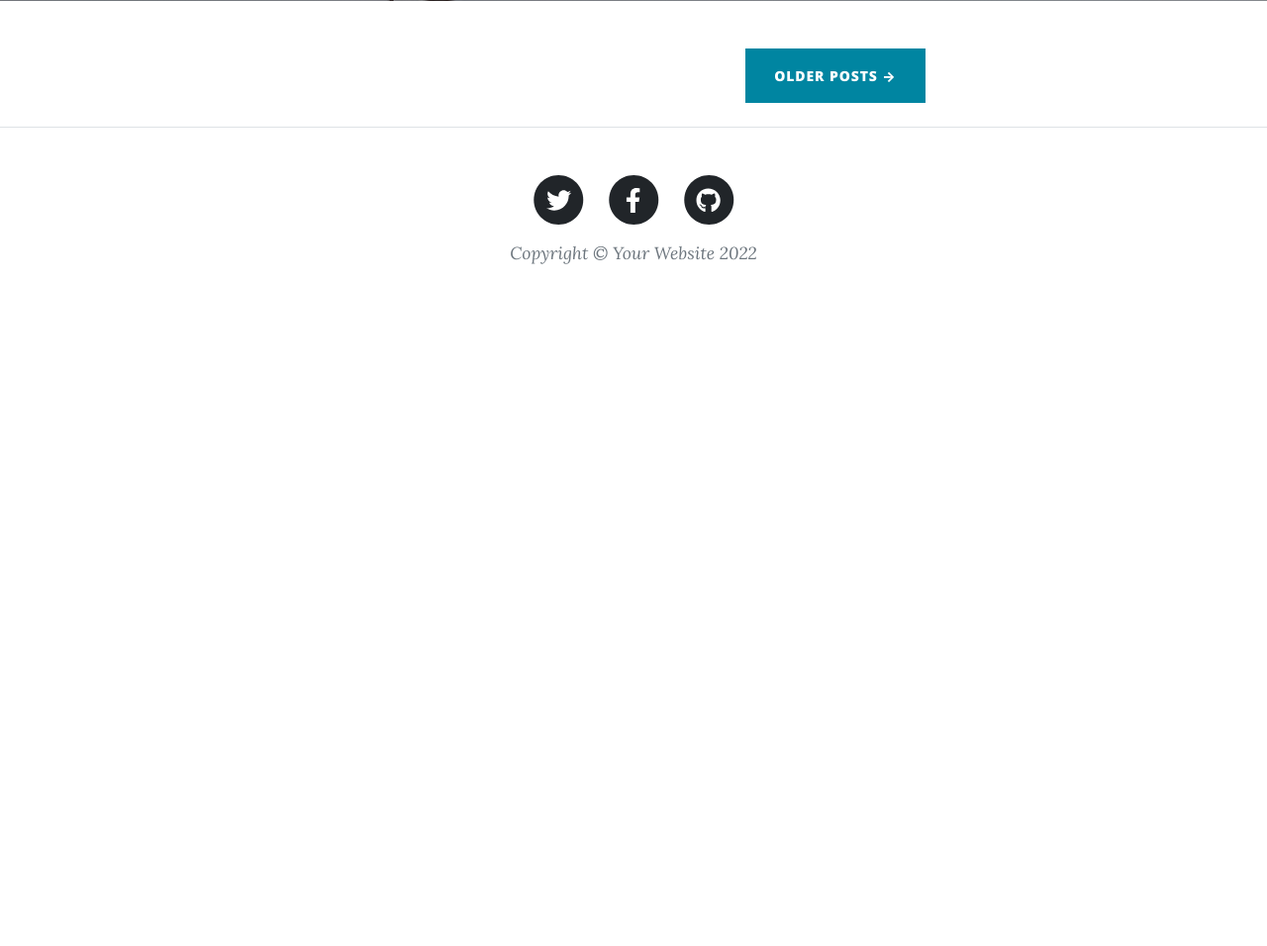
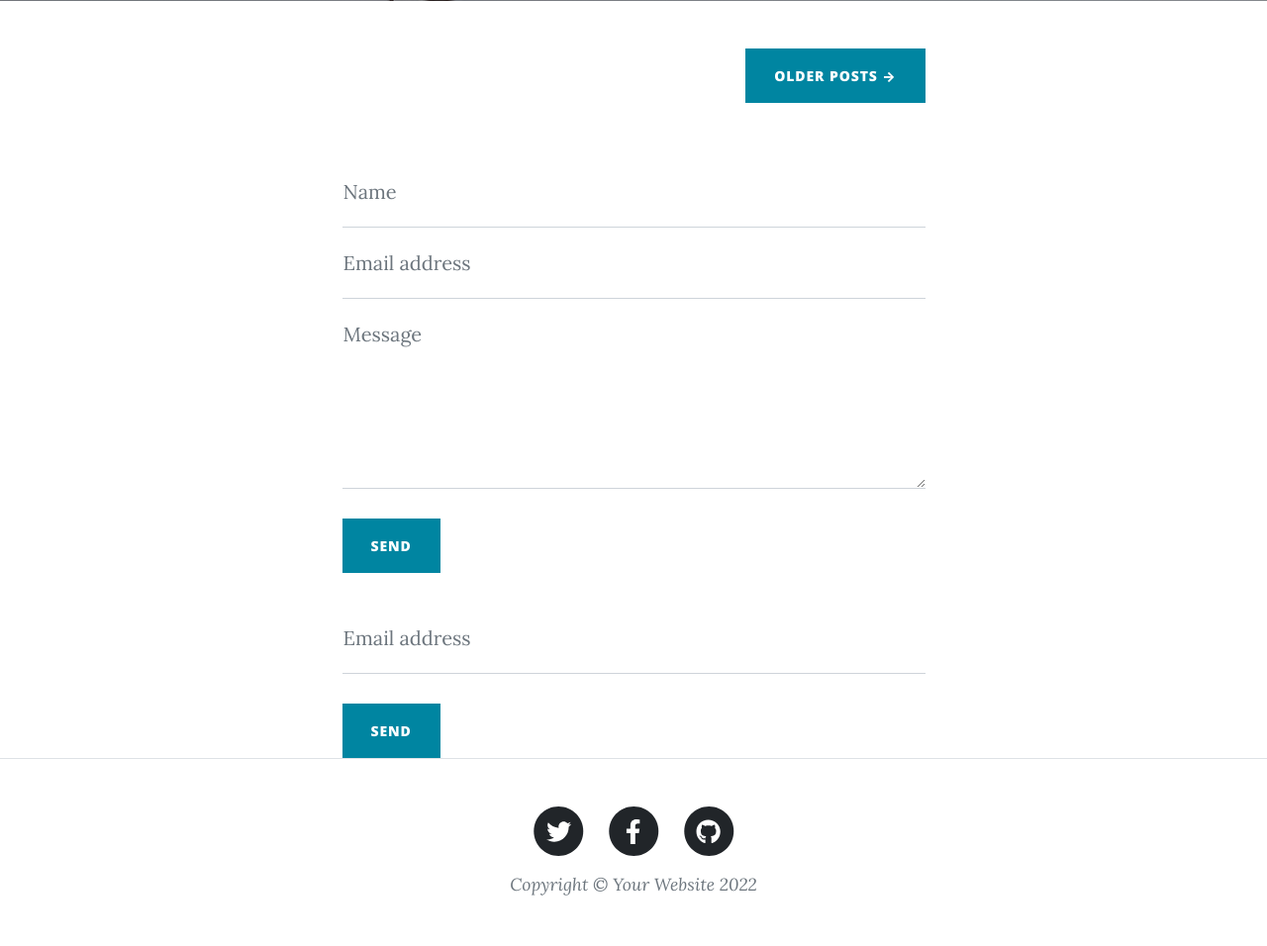
Before and after one commit to tunga3109/belhard, a Django app: page / in a window 1280 px wide. Shown: the part 627-1583 px from the top of the page at 99% size. Before the commit the page ends 894 px from the top, so only its background shows below. Run offline with Django 4.2, Linux system fonts and the light colour scheme; data that the repository does not hold is empty; some libraries are stand-ins or nearby versions.

Commit message:
added Class View, templates changes

```diff
--- a/blog/forms.py
+++ b/blog/forms.py
@@ -1,4 +1,4 @@
-from django.forms import CharField, EmailField, ModelForm, TextInput, EmailInput, Textarea
+from django.forms import CharField, EmailField, ModelForm, TextInput, EmailInput, Textarea, Form
 
 from .models import Contact
 
@@ -40,3 +40,16 @@ class ContactForm(ModelForm):
     class Meta:
         model = Contact
         fields = ('name', 'email', 'message')
+
+
+class MyForm(Form):
+    email = EmailField(
+        widget=EmailInput(
+            attrs={
+                'class': 'form-control',
+                'id': 'email',
+                'placeholder': 'Email'
+            }
+        ),
+        max_length=254
+    )
--- a/blog/templates/blog/form_contact.html
+++ b/blog/templates/blog/form_contact.html
@@ -1,5 +1,8 @@
- <form id="contactForm" method="post" >
-     {% csrf_token %}
+<form method="post">
+    {% csrf_token %}
+    <label>
+        <input name="form_type" value="contact_form" hidden>
+    </label>
     <div class="form-floating">
         {{ form.name }}
         <label for="name">Name</label>
@@ -19,4 +22,4 @@
         </div>
     </div>
     <button class="btn btn-primary text-uppercase" id="submitButton" type="submit">Send</button>
- </form>
+</form>
--- a/blog/templates/blog/index.html
+++ b/blog/templates/blog/index.html
@@ -22,6 +22,20 @@ style="background-image: url('{% static 'assets/img/home-bg.jpg' %}')"
             {% include "blog/post_list.html" %}
 
             <div class="d-flex justify-content-end mb-4"><a class="btn btn-primary text-uppercase" href="#!">Older Posts →</a></div>
+            {% include "blog/form_contact.html" %}
+
+            <form method="post">
+                {% csrf_token %}
+                <label>
+                    <input name="form_type" value="email_form" hidden>
+                </label>
+                <div class="form-floating">
+                    {{ my_form.email }}
+                    <label for="email">Email address</label>
+                </div>
+                <br>
+                <button class="btn btn-primary text-uppercase" type="submit">SEND</button>
+            </form>
         </div>
     </div>
 </div>
--- a/blog/views.py
+++ b/blog/views.py
@@ -6,7 +6,7 @@ from django.views.generic import ListView, DetailView, CreateView, TemplateView
 from django.views.decorators.http import require_GET
 
 from .models import Post, Contact
-from .forms import ContactForm
+from .forms import ContactForm, MyForm
 
 
 class BaseMixin:
@@ -29,8 +29,20 @@ class PostListView(BaseMixin, ListView):
         context = super().get_context_data()
         context['heading'] = 'MIXIN HEADING'
         context['subheading'] = 'mixin subheading'
+        context['form'] = ContactForm()
+        context['my_form'] = MyForm()
         context.update(self.context)
         return context
+
+    def post(self, request: HttpRequest):
+        if request.POST.get('form_type') == 'contact_form':
+            form = ContactForm(request.POST)
+            if form.is_valid():
+                form.save()
+        elif request.POST.get('form_type') == 'email_form':
+            print(request.POST.get('email'))
+
+        return self.get(request=request)
 
 
 class PostDetailView(BaseMixin, DetailView):
@@ -75,6 +87,7 @@ class ContactCreateView(BaseMixin, CreateView):
         context['heading'] = 'Contact'
         return context
 
+
 # @require_GET
 # def blog_list(request: HttpRequest):
 #     posts_list = Post.objects.all()
@@ -86,13 +99,13 @@ class ContactCreateView(BaseMixin, CreateView):
 #     return render(request, 'blog/post.html', {'post': post})
 
 
-def contact(request: HttpRequest):
-    if request.method == 'POST':
-        form = ContactForm(request.POST)
-        if form.is_valid():
-            form.save()
-    form = ContactForm()
-    return render(request, 'blog/contact.html', {'contact_form': form})
+# def contact(request: HttpRequest):
+#     if request.method == 'POST':
+#         form = ContactForm(request.POST)
+#         if form.is_valid():
+#             form.save()
+#     form = ContactForm()
+#     return render(request, 'blog/contact.html', {'contact_form': form})
 
 
 # def about(request: HttpRequest):
```
